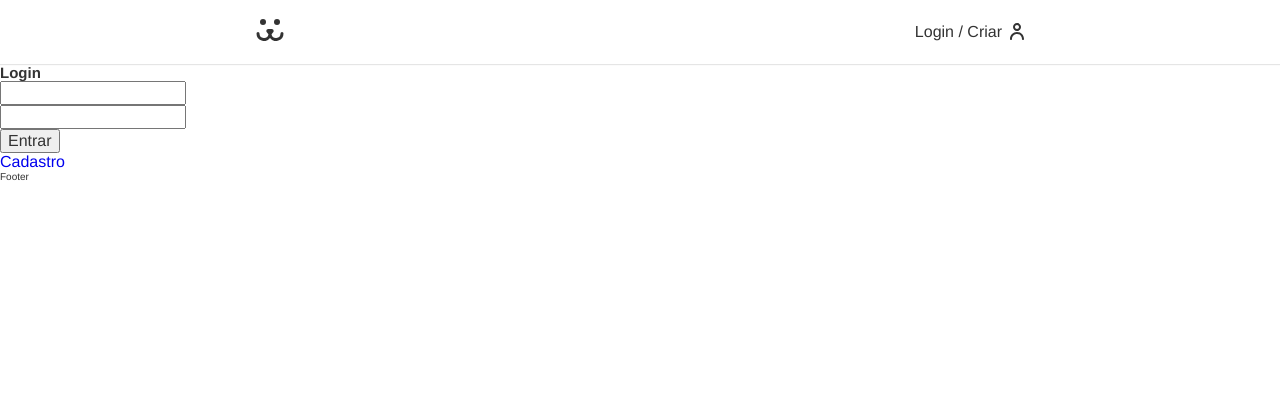
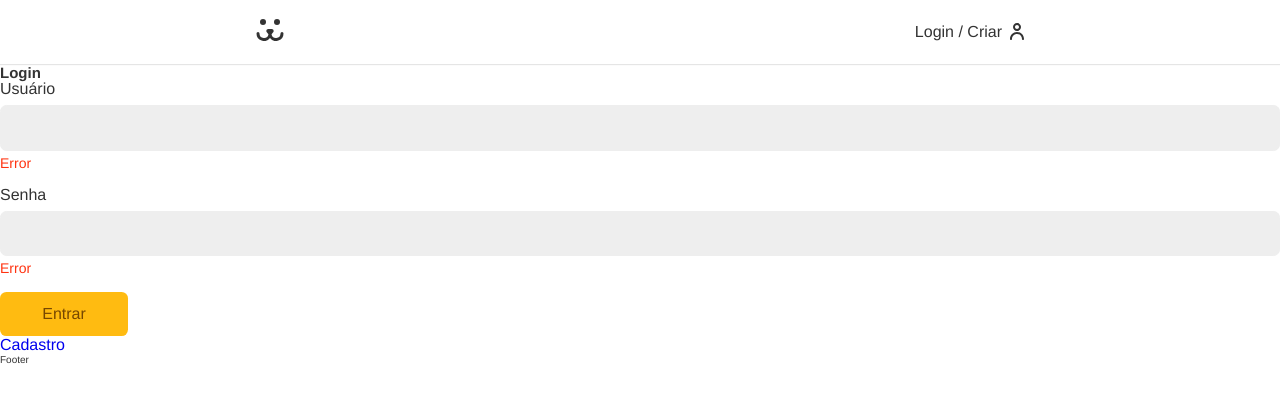
Before and after one commit to bhsouza/dogs_react, a React (Vite) app: page /login in a window 1280 px wide. Shown: the top 402 px of the page. Built offline with nearby package versions, Linux system fonts and the light colour scheme.

Commit message:
Criando componentes de formulario

```diff
--- /dev/null
+++ b/src/Components/Forms/Button.jsx
@@ -0,0 +1,10 @@
+import React from 'react'
+import styles from './Button.module.css'
+
+const Button = ({children, ...props}) => {
+  return (
+    <button {...props} className={styles.button}>{children}</button>
+  )
+}
+
+export default Button
--- /dev/null
+++ b/src/Components/Forms/Button.module.css
@@ -0,0 +1,23 @@
+.button {
+  font-size: 1.6rem;
+  font-family: var(--type-first);
+  cursor: pointer;
+  border: none;
+  border-radius: .64rem;
+  background: #fb1;
+  min-width: 12.8rem;
+  color: #764701;
+  padding: 1.28rem 1.92rem;
+  transition: .1s;
+}
+
+.button:hover,
+.button:focus {
+  outline: none;
+  box-shadow: 0 0 0 3px #fea, 0 0 0 4px #fb1;
+}
+
+.button:disabled {
+  opacity: .5;
+  cursor: wait;
+}
--- /dev/null
+++ b/src/Components/Forms/Input.jsx
@@ -0,0 +1,14 @@
+import React from 'react'
+import styles from './Input.module.css'
+
+const Input = ({label, type, name}) => {
+  return (
+    <div className={styles.wrapper}>
+      <label htmlFor={name} className={styles.label}>{label}</label>
+      <input id={name} name={name} className={styles.input} type={type}/>
+      <p className={styles.error}>Error</p>
+    </div>
+  )
+}
+
+export default Input
--- /dev/null
+++ b/src/Components/Forms/Input.module.css
@@ -0,0 +1,35 @@
+.wrapper {
+  margin-bottom: 1.6rem;
+}
+
+.input {
+  border: 1px solid #eee;
+  display: block;
+  width: 100%;
+  font-size: 1.6rem;
+  padding: 1.28rem;
+  border-radius: .64rem;
+  background: #eee;
+  transition: .2s;
+}
+
+.input:focus,
+.input:hover {
+  outline: none;
+  border-color: #fb1;
+  background: white;
+  box-shadow: 0 0 0 2px #fea;
+}
+
+.label {
+  display: block;
+  font-size: 1.6rem;
+  line-height: 1;
+  padding-bottom: .8rem;
+}
+
+.error {
+  color: #f31;
+  font-size: 1.4rem;
+  margin-top: .4rem;
+}
--- a/src/Components/Login/LoginForm.jsx
+++ b/src/Components/Login/LoginForm.jsx
@@ -1,5 +1,7 @@
 import React from 'react';
 import { Link } from 'react-router-dom';
+import Input from '../Forms/Input';
+import Button from '../Forms/Button';
 
 const LoginForm = () => {
   const [username, setUsername] = React.useState('');
@@ -25,17 +27,9 @@ const LoginForm = () => {
     <section>
       <h1>Login</h1>
       <form action="" onSubmit={handleSubmit}>
-        <input
-          type="text"
-          value={username}
-          onChange={({ target }) => setUsername(target.value)}
-        />
-        <input
-          type="password"
-          value={password}
-          onChange={({ target }) => setPassword(target.value)}
-        />
-        <button>Entrar</button>
+        <Input label="Usuário" type="text" name="username"/>
+        <Input label="Senha" type="password" name="password"/>
+        <Button>Entrar</Button>
       </form>
       <Link to='/login/criar'>Cadastro</Link>
     </section>
```
